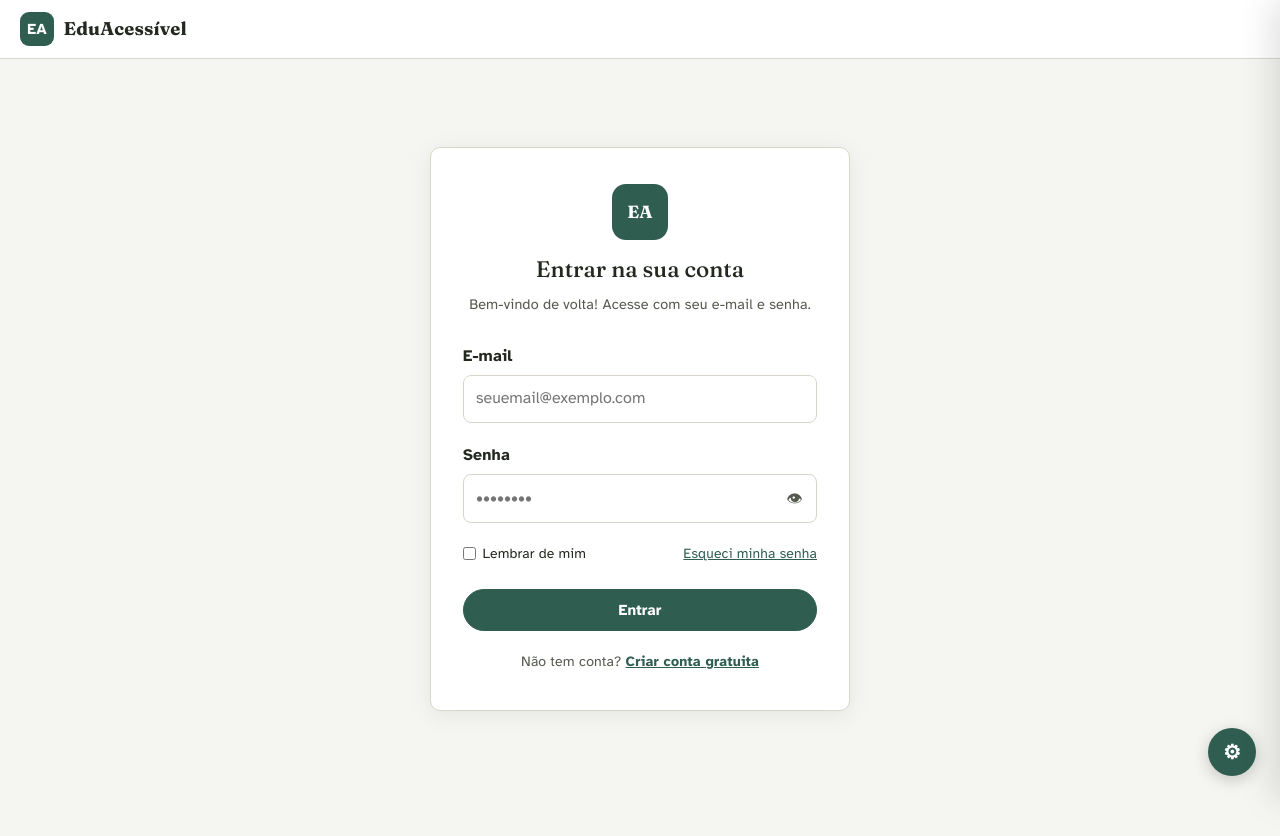
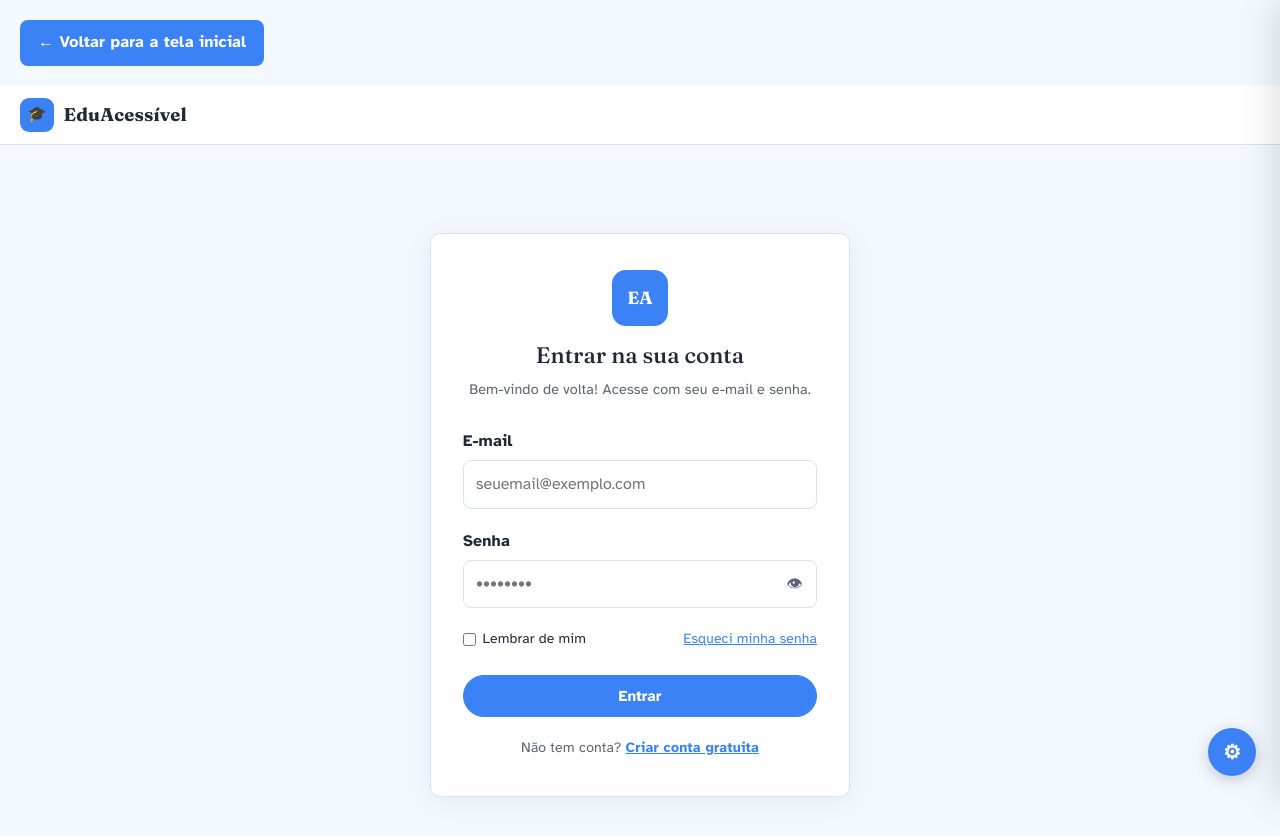
Before and after one commit to gustav440/EduAcessivel-Educacional, a website: page cadastro-adaptavel/login.html in a window 1280 px wide. Before the commit the page ends 800 px from the top, so only its background shows below. Drawn offline with Linux system fonts and the light colour scheme.

Commit message:
Adiciona botão voltar para tela inicial

```diff
--- a/cadastro-adaptavel/css/cadastro-eduacessivel.css
+++ b/cadastro-adaptavel/css/cadastro-eduacessivel.css
@@ -1,18 +1,19 @@
 :root{
-    --bg: #F5F6F1;
+
+    --bg: #F4F8FF;
     --surface: #FFFFFF;
-    --surface-2: #EFEEE6;
-    --ink: #23291F;
-    --ink-soft: #55594E;
-    --primary: #2F5D50;
+    --surface-2: #EEF5FF;
+    --ink: #1F2937;
+    --ink-soft: #5B6573;
+    --primary: #3B82F6;
     --primary-ink: #FFFFFF;
-    --primary-soft: #E3EEE9;
-    --accent: #A6672E;
-    --border: #D9D6C9;
-    --error: #8C4A3D;
-    --error-soft: #F3E6E2;
-    --success: #2F5D50;
-    --focus-ring: #2F5D50;
+    --primary-soft: #E5F0FF;
+    --accent: #2563EB;
+    --border: #D6E3F5;
+    --error: #B42318;
+    --error-soft: #FEECEC;
+    --success: #2563EB;
+    --focus-ring: #3B82F6;
     --radius: 10px;
     --font-body: 'Atkinson Hyperlegible', Arial, sans-serif;
     --font-head: 'Fraunces', Georgia, serif;
@@ -20,7 +21,7 @@
     --line-height: 1.6;
     --letter-spacing: 0.01em;
     --transition: 160ms ease;
-  }
+}
 
   * { box-sizing: border-box; }
 
@@ -541,3 +542,23 @@
     .cfg-fundo  { transition: none; }
     .cfg-btn    { transition: none; }
   }
+.btn-voltar {
+    display: inline-block;
+    margin: 20px;
+    padding: 10px 18px;
+    background-color: var(--primary);
+    color: var(--primary-ink);
+    text-decoration: none;
+    border-radius: 8px;
+    font-weight: 600;
+}
+.btn-voltar {
+    display: inline-block;
+    margin: 20px;
+    padding: 10px 18px;
+    background-color: var(--primary);
+    color: var(--primary-ink);
+    text-decoration: none;
+    border-radius: 8px;
+    font-weight: 600;
+}
--- a/cadastro-adaptavel/login.html
+++ b/cadastro-adaptavel/login.html
@@ -12,12 +12,13 @@
 </head>
 <body>
 
+  <a href="../index.html" class="btn-voltar">← Voltar para a tela inicial</a>
   <a class="skip-link" href="#conteudo-principal">Pular para o conteúdo</a>
 
   <!-- ===== TOPBAR ===== -->
   <header class="topbar" role="banner">
     <div class="marca">
-      <div class="selo" aria-hidden="true">EA</div>
+      <div class="selo" aria-hidden="true">🎓</div>
       <span>EduAcessível</span>
     </div>
   </header>
--- a/css/style.css
+++ b/css/style.css
@@ -874,3 +874,13 @@ button {
 #ai-chat[hidden] {
     display: none;
 }
+.btn-voltar {
+    display: inline-block;
+    margin: 20px;
+    padding: 10px 18px;
+    background-color: var(--primary);
+    color: var(--primary-ink);
+    text-decoration: none;
+    border-radius: 8px;
+    font-weight: 600;
+}
```
Also changed, not shown: cadastro-adaptavel/cadastro.html (+2 -1 lines), cadastro-adaptavel/conteudo.html (added, +123 -0 lines), conteudo.html (+31 -0 lines).
